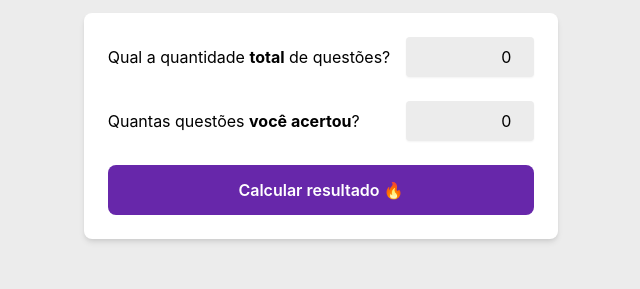
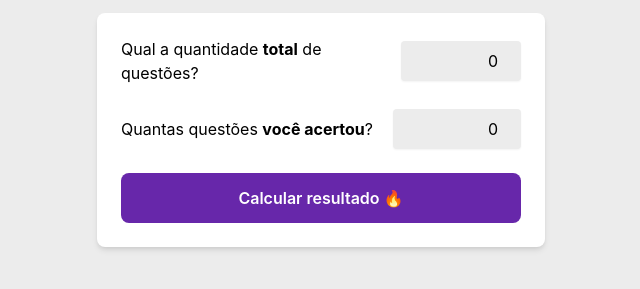
Before and after one commit to danilovilhena/calculadora-acertos, a Gatsby site: page / in a window 1280 px wide. Shown: the part 75-364 px from the top of the page, without its empty margins (319-959 px from the left). Built offline with nearby package versions, Linux system fonts and the light colour scheme; Gatsby itself is replaced by a stand-in of ours.

Commit message:
Ajustes de tamanho do main

```diff
--- a/src/styles/index.css
+++ b/src/styles/index.css
@@ -11,7 +11,7 @@ html, body{
 }
 
 main{
-    width: 50%;
+    width: 30%;
     padding: 1rem 2rem;
     display: flex;
     align-items: center;
@@ -87,6 +87,16 @@ button:focus, button:active{
     background-color: #ffdfcd;
 }
 
+input:invalid{
+    border: 3px solid rgba(239, 68, 68, 1);
+}
+
+@media (max-width: 1800px) {
+    main{
+        width: 40%;
+    }
+}
+
 @media (max-width: 1200px) {
     main{
         width: 75%;
```
